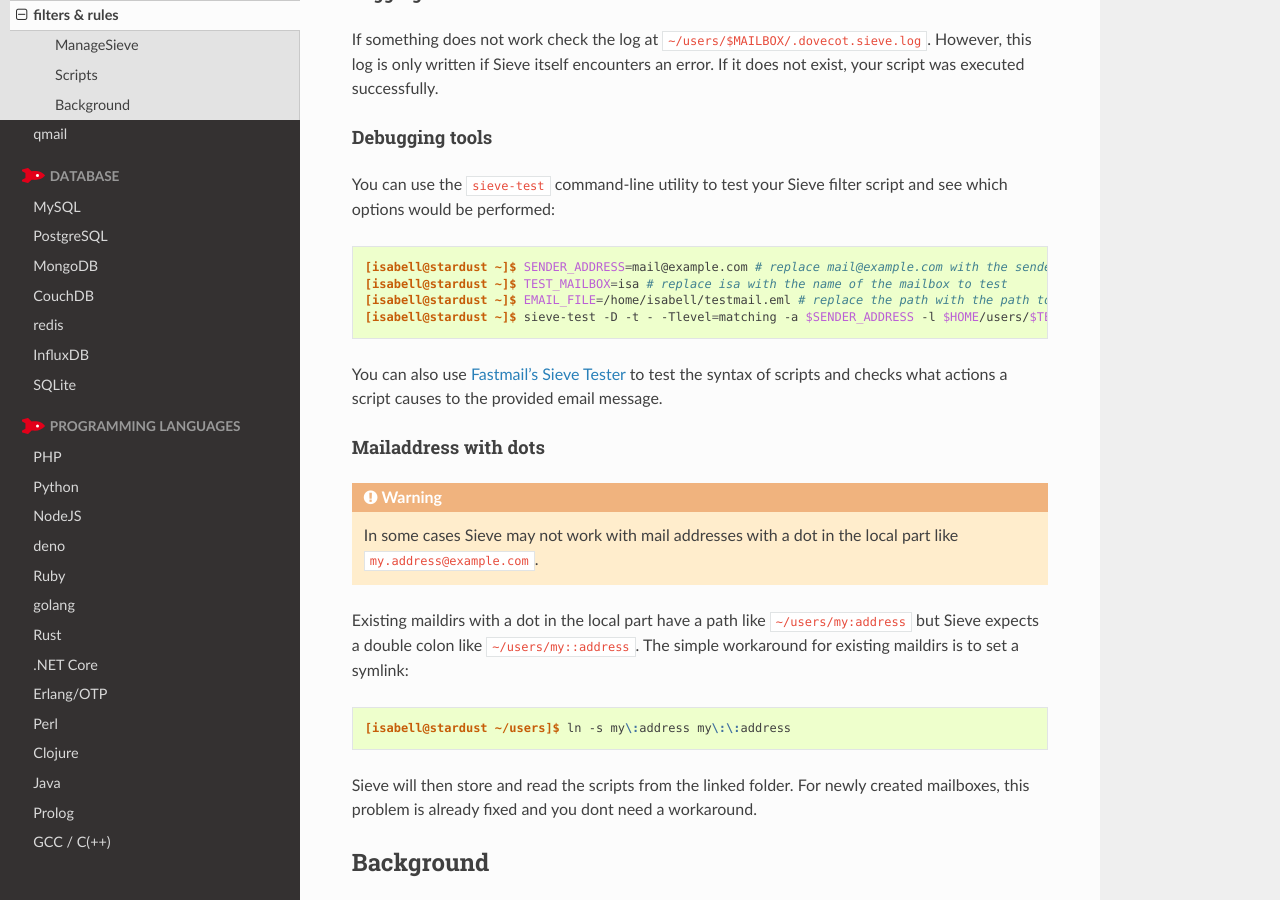
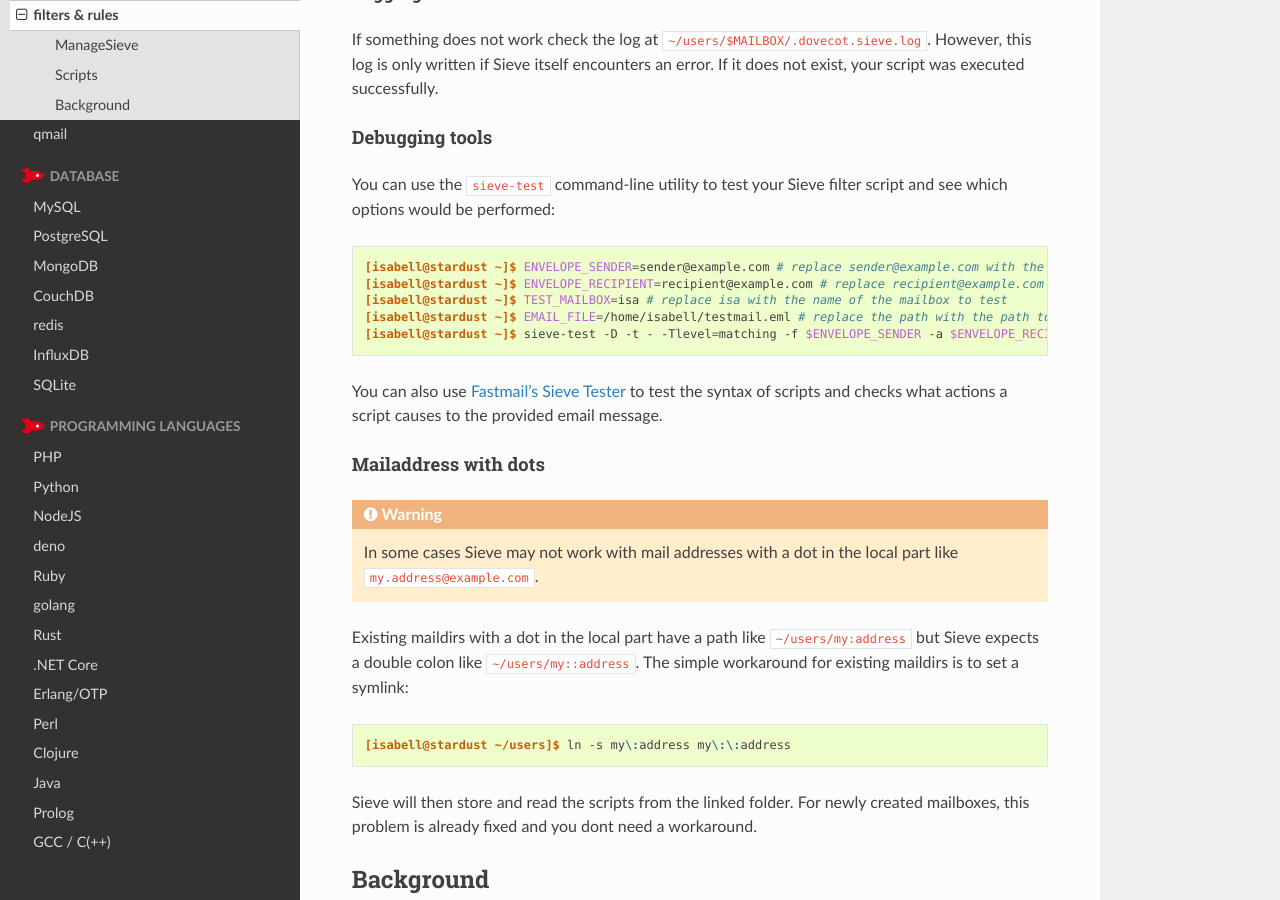
Before and after one commit to Uberspace/manual, a Sphinx documentation site: the page built from source/mail-filters.rst, in a window 1280 px wide and 900 px high, scrolled down 2803 px. Built offline with Sphinx 7.4.7 and the Read the Docs theme 3.1.0, drawn with Linux system fonts in a browser that asks for light colours; pages that are not in the unit, such as notebooks, are missing from menus.

Commit message:
fix wrong sender address use in sieve-test
The sieve-test example was using "-a $SENDER_ADDRESS" but "-a" is to indicate the envelope recipient, not the sender. Fix this and extend the example to include envelope sender and recipient respectively.

```diff
--- a/source/mail-filters.rst
+++ b/source/mail-filters.rst
@@ -143,10 +143,11 @@ You can use the ``sieve-test`` command-line utility to test your Sieve filter sc
 
 .. code-block:: console
 
-  [isabell@stardust ~]$ SENDER_ADDRESS=mail@example.com # replace mail@example.com with the sender address to test
+  [isabell@stardust ~]$ ENVELOPE_SENDER=sender@example.com # replace sender@example.com with the sender address to test
+  [isabell@stardust ~]$ ENVELOPE_RECIPIENT=recipient@example.com # replace recipient@example.com with the recipient address to test
   [isabell@stardust ~]$ TEST_MAILBOX=isa # replace isa with the name of the mailbox to test
   [isabell@stardust ~]$ EMAIL_FILE=/home/isabell/testmail.eml # replace the path with the path to the mail file you want to test
-  [isabell@stardust ~]$ sieve-test -D -t - -Tlevel=matching -a $SENDER_ADDRESS -l $HOME/users/$TEST_MAILBOX $HOME/users/$TEST_MAILBOX/.dovecot.sieve $EMAIL_FILE
+  [isabell@stardust ~]$ sieve-test -D -t - -Tlevel=matching -f $ENVELOPE_SENDER -a $ENVELOPE_RECIPIENT -l $HOME/users/$TEST_MAILBOX $HOME/users/$TEST_MAILBOX/.dovecot.sieve $EMAIL_FILE
 
 You can also use `Fastmail's Sieve Tester <https://app.fastmail.com/sievetester>`_ to test the syntax of scripts and checks what actions a script causes to the provided email message.
 
```
